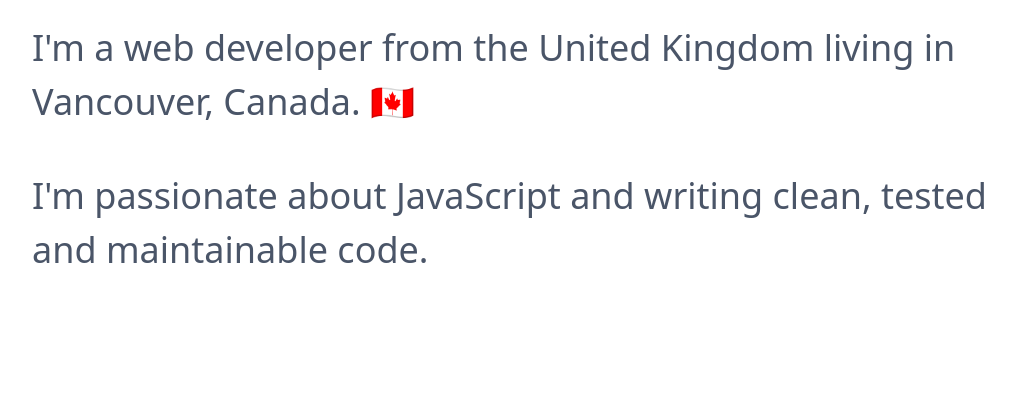
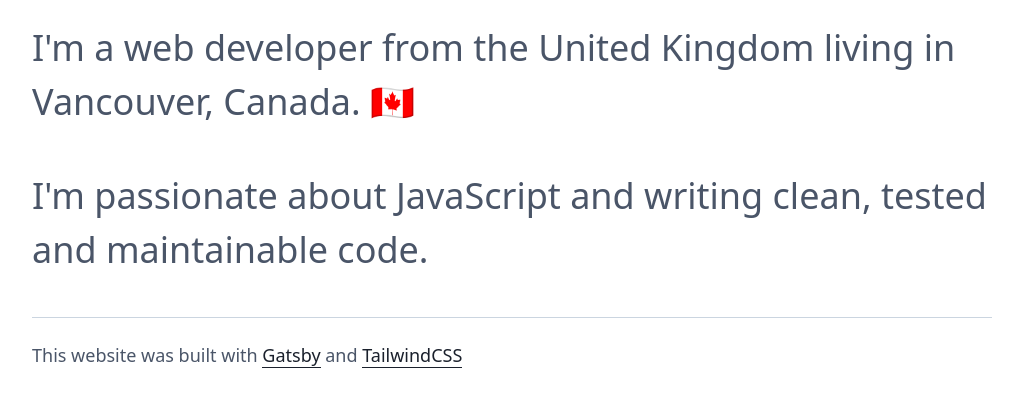
Before and after one commit to cjcoops/chris-cooper, a Gatsby site: page / in a window 1280 px wide. Shown: the part 344-748 px from the top of the page, without its empty margins (128-1143 px from the left). Built offline with nearby package versions, Linux system fonts and the light colour scheme; Gatsby itself is replaced by a stand-in of ours.

Commit message:
adds index footer

```diff
--- a/src/components/header-external-link.js
+++ b/src/components/header-external-link.js
@@ -1,7 +1,10 @@
 import React from "react"
 
 const HeaderExternalLink = ({ label, href, classes }) => (
-  <a href={href} className={`flex align-center hover:text-gray-900 ${classes}`}>
+  <a
+    href={href}
+    className={`flex align-center hover:text-gray-900 ${classes || ""}`}
+  >
     <div>{label}</div>
     <svg
       width="25"
--- a/src/pages/index.js
+++ b/src/pages/index.js
@@ -1,9 +1,9 @@
-import React from "react"
-import { Link } from "gatsby"
+import React from "react";
+import { Link } from "gatsby";
 
-import Layout from "../components/layout"
-import Image from "../components/image"
-import SEO from "../components/seo"
+import Layout from "../components/layout";
+import Image from "../components/image";
+import SEO from "../components/seo";
 
 const IndexPage = () => (
   <Layout>
@@ -19,10 +19,26 @@ const IndexPage = () => (
         maintainable code.
       </p>
     </div>
+    <p className="border-gray-400 border-t pt-6 mt-6 sm:mt-8 md:mt-10 mb-20 text-gray-700 text-sm sm:text:base lg:text-lg">
+      This website was built with{" "}
+      <a
+        href="https://www.gatsbyjs.org/"
+        className="border-b border-gray-900 text-gray-900"
+      >
+        Gatsby
+      </a>
+      &nbsp;and&nbsp;
+      <a
+        href="https://tailwindcss.com"
+        className="border-b border-gray-900 text-gray-900"
+      >
+        TailwindCSS
+      </a>
+    </p>
   </Layout>
-)
+);
 
-export default IndexPage
+export default IndexPage;
 
 {
   /* <Layout>
```
Also changed, not shown: 1 other file.
